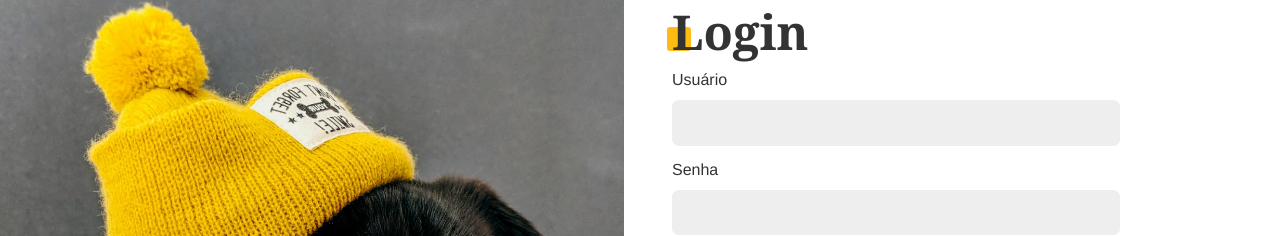
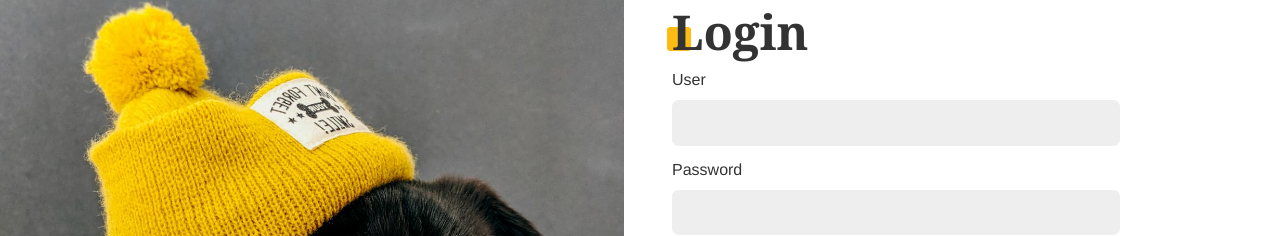
Before and after one commit to priscilamattos/instadog, a React (Create React App) app: page /login in a window 1280 px wide. Shown: the part 272-508 px from the top of the page. Built offline with nearby package versions, Linux system fonts and the light colour scheme.

Commit message:
login labels

```diff
--- a/src/components/login/LoginForm.jsx
+++ b/src/components/login/LoginForm.jsx
@@ -29,10 +29,10 @@ const LoginForm = () => {
     <section className="animeLeft">
       <h1 className="title">Login</h1>
       <form className={styles.form} onSubmit={handleSubmit}>
-        <Input label="Usuário" type="text" name="username" {...username} />
-        <Input label="Senha" type="password" name="password" {...password} />
+        <Input label="User" type="text" name="username" {...username} />
+        <Input label="Password" type="password" name="password" {...password} />
         {loading ? (
-          <button disabled>Carregando...</button>
+          <button disabled>Loading...</button>
         ) : (
           <button>Entrar</button>
         )}
```
